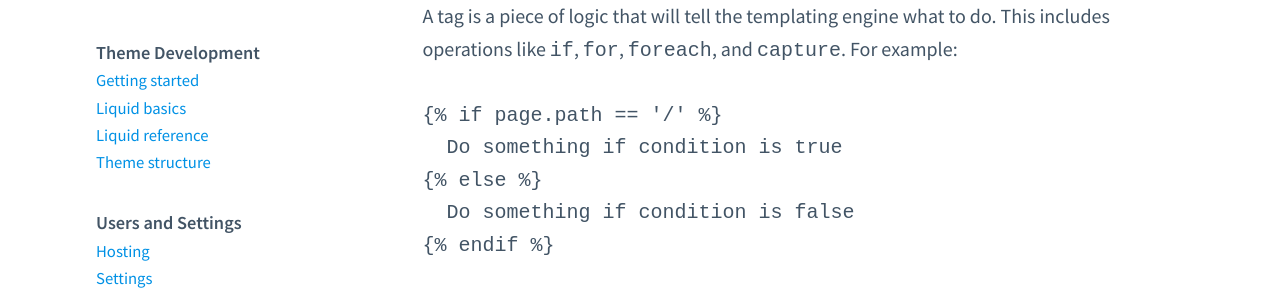
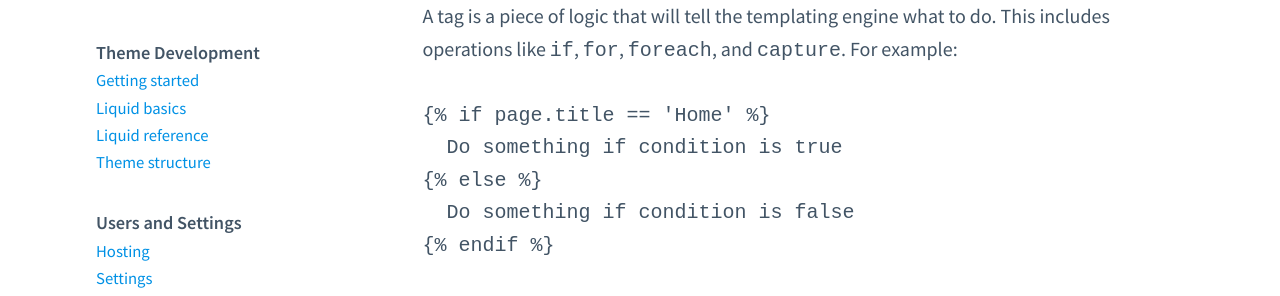
Before and after one commit to siteleaf/learn.siteleaf.com, a Jekyll site: the page built from _theme-development/liquid-basics.markdown, in a window 1280 px wide. Shown: the part 479-775 px from the top of the page. Built offline with Jekyll 4.4.1, drawn with Linux system fonts in a browser that asks for light colours.

Commit message:
Updated Liquid Basics

```diff
--- a/_theme-development/liquid-basics.markdown
+++ b/_theme-development/liquid-basics.markdown
@@ -15,7 +15,7 @@ A tag is a piece of logic that will tell the templating engine what to do. This
 
 {% highlight liquid %}
 {% raw %}
-{% if page.path == '/' %}
+{% if page.title == 'Home' %}
   Do something if condition is true
 {% else %}
   Do something if condition is false
```
